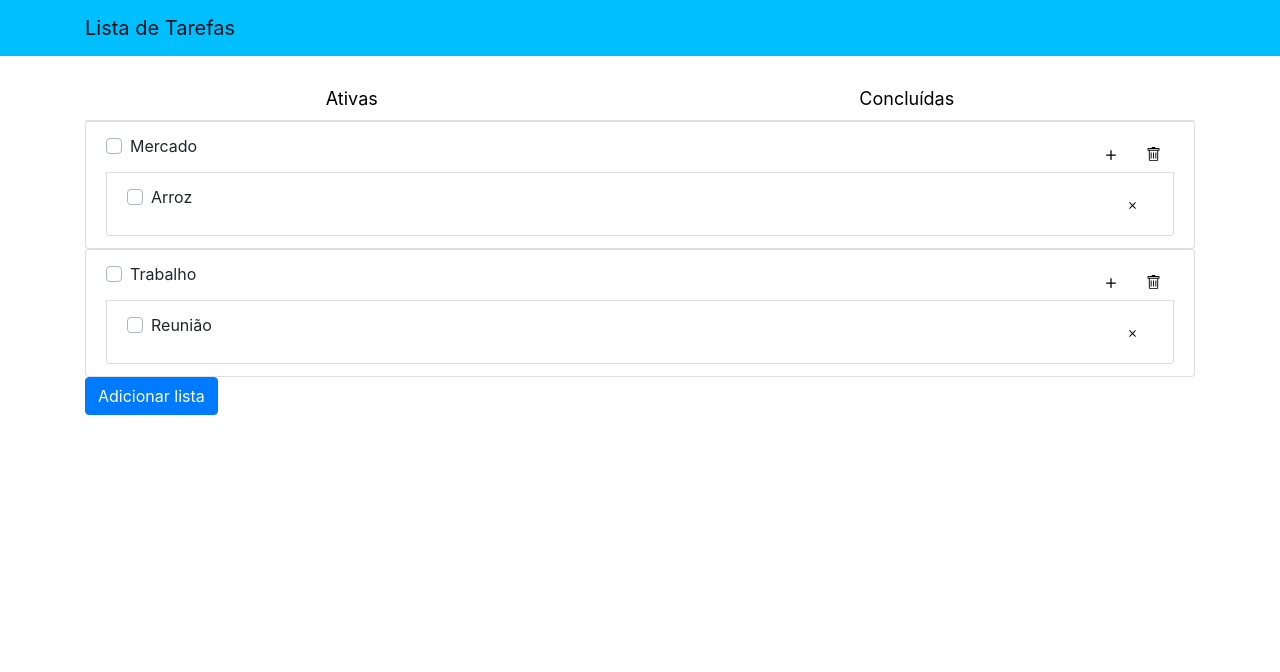
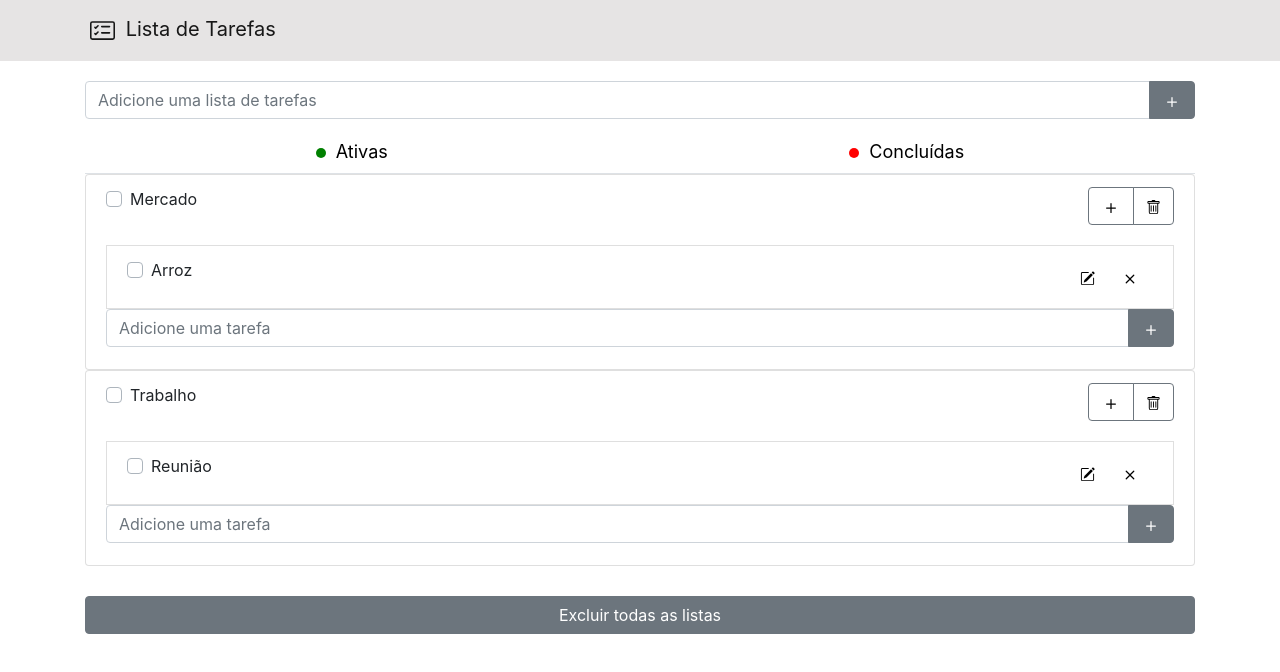
Before and after one commit to jussarasoares/todolist, a React (Create React App) app: page / in a window 1280 px wide. Shown: the top 672 px of the page. Built offline with nearby package versions, Linux system fonts and the light colour scheme.

Commit message:
changing layout

```diff
--- a/src/components/List/index.js
+++ b/src/components/List/index.js
@@ -3,6 +3,8 @@ import {
   ButtonGroup,
   Col,
   Form,
+  FormControl,
+  InputGroup,
   ListGroup,
   Row,
 } from 'react-bootstrap';
@@ -20,16 +22,24 @@ const List = ({ title, children }) => {
           </Col>
           <Col className="list__item">
             <ButtonGroup>
-              <Button className="list__button">
+              <Button variant="outline-secondary">
                 <BsPlus color="black" fontSize={20} />
               </Button>
-              <Button className="list__button">
+              <Button variant="outline-secondary">
                 <BsTrash color="black" fontSize={15} />
               </Button>
             </ButtonGroup>
           </Col>
         </Row>
         {children}
+        <InputGroup className="list__input">
+          <FormControl placeholder="Adicione uma tarefa" />
+          <InputGroup.Append>
+            <Button variant="secondary">
+              <BsPlus fontSize={20} />
+            </Button>
+          </InputGroup.Append>
+        </InputGroup>
       </ListGroup.Item>
     </ListGroup>
   );
--- a/src/components/Task/index.js
+++ b/src/components/Task/index.js
@@ -1,9 +1,16 @@
-import { Button, Col, Form, ListGroup, Row } from 'react-bootstrap';
-import { BsX } from 'react-icons/bs';
+import {
+  Button,
+  ButtonGroup,
+  Col,
+  Form,
+  ListGroup,
+  Row,
+} from 'react-bootstrap';
+import { BsPencilSquare, BsX } from 'react-icons/bs';
 
 const Task = ({ title }) => {
   return (
-    <ListGroup.Item>
+    <ListGroup.Item className="list__item--task">
       <Row>
         <Col>
           <Form>
@@ -11,9 +18,14 @@ const Task = ({ title }) => {
           </Form>
         </Col>
         <Col className="list__item">
-          <Button className="list__button">
-            <BsX color="black" fontSize={15} />
-          </Button>
+          <ButtonGroup>
+            <Button variant="secondary" className="list__button">
+              <BsPencilSquare color="black" fontSize={15} />
+            </Button>
+            <Button variant="secondary" className="list__button">
+              <BsX color="black" fontSize={20} />
+            </Button>
+          </ButtonGroup>
         </Col>
       </Row>
     </ListGroup.Item>
--- a/src/pages/Home/index.js
+++ b/src/pages/Home/index.js
@@ -1,4 +1,14 @@
-import { Button, Col, Container, Nav, Navbar, Row } from 'react-bootstrap';
+import {
+  Button,
+  Col,
+  Container,
+  FormControl,
+  InputGroup,
+  Nav,
+  Navbar,
+  Row,
+} from 'react-bootstrap';
+import { BsCardChecklist, BsCircleFill, BsPlus } from 'react-icons/bs';
 import List from '../../components/List';
 import Task from '../../components/Task';
 import './style.css';
@@ -8,18 +18,42 @@ const Home = () => {
     <>
       <Navbar expand="lg" className="list__navbar">
         <Container>
-          <Navbar.Brand>Lista de Tarefas</Navbar.Brand>
+          <Navbar.Brand>
+            <BsCardChecklist className="list__navbar--icon" fontSize={25} />{' '}
+            Lista de Tarefas
+          </Navbar.Brand>
         </Container>
       </Navbar>
       <Container>
         <Row>
           <Col>
+            <InputGroup className="list__input">
+              <FormControl placeholder="Adicione uma lista de tarefas" />
+              <InputGroup.Append>
+                <Button variant="secondary">
+                  <BsPlus fontSize={20} />
+                </Button>
+              </InputGroup.Append>
+            </InputGroup>
+          </Col>
+        </Row>
+        <Row>
+          <Col>
             <Nav fill variant="tabs" defaultActiveKey="/home">
               <Nav.Item>
-                <Nav.Link className="list__tab">Ativas</Nav.Link>
+                <Nav.Link className="list__tab">
+                  <BsCircleFill className="list__icon--active" fontSize={10} />
+                  Ativas
+                </Nav.Link>
               </Nav.Item>
               <Nav.Item>
-                <Nav.Link className="list__tab">Concluídas</Nav.Link>
+                <Nav.Link className="list__tab">
+                  <BsCircleFill
+                    className="list__icon--completed"
+                    fontSize={10}
+                  />
+                  Concluídas
+                </Nav.Link>
               </Nav.Item>
             </Nav>
             <List title="Mercado">
@@ -28,7 +62,9 @@ const Home = () => {
             <List title="Trabalho">
               <Task title="Reunião" />
             </List>
-            <Button>Adicionar lista</Button>
+            <Button variant="secondary" block className="list__button--delete">
+              Excluir todas as listas
+            </Button>
           </Col>
         </Row>
       </Container>
--- a/src/pages/Home/style.css
+++ b/src/pages/Home/style.css
@@ -1,6 +1,28 @@
 .list__navbar {
-  background-color: #00bfff;
+  background-color: #e6e4e4;
   margin-bottom: 20px;
+}
+
+.list__navbar--icon {
+  margin: 5px;
+}
+
+.list__input {
+  margin-bottom: 10px;
+}
+
+.list__icon {
+  margin-left: 10px;
+}
+
+.list__icon--active {
+  margin-right: 10px;
+  color: green;
+}
+
+.list__icon--completed {
+  margin-right: 10px;
+  color: red;
 }
 
 .list__tab,
@@ -13,8 +35,16 @@
   text-align: right;
 }
 
+.list__item--task {
+  margin-top: 20px;
+}
+
 .list__button,
 .list__button:hover {
   background-color: transparent;
   border-color: transparent;
 }
+
+.list__button--delete {
+  margin-top: 30px;
+}
```
